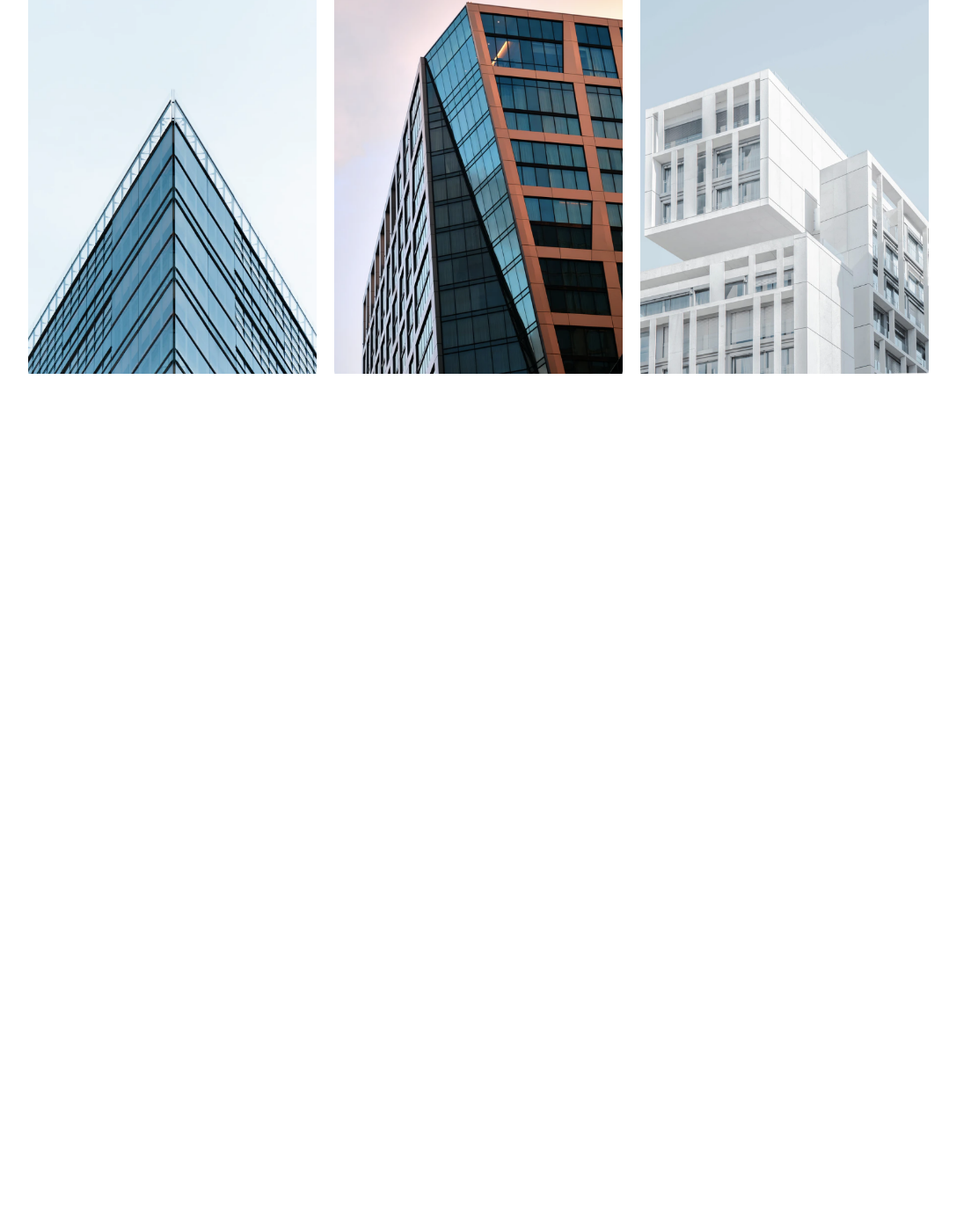
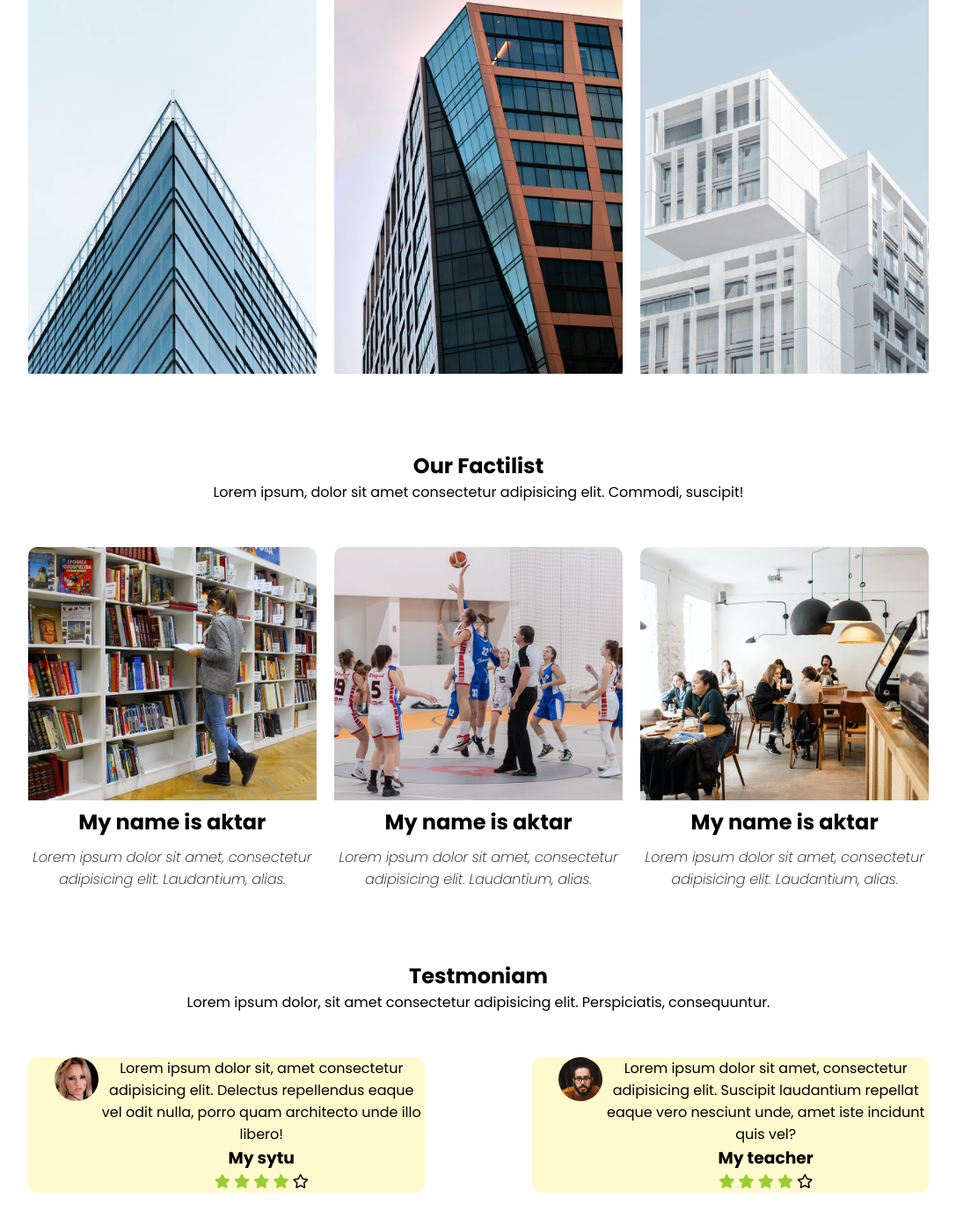
Before and after one commit to mdaktarhossen/my-east-tutiral-project-one, a plain HTML site: page index.html in a window 1280 px wide. Shown: the part 1363-2749 px from the top of the page at 88% size, without its empty margins (96-1183 px from the left). Before the commit the page ends 1825 px from the top, so only its background shows below. Drawn offline with Linux system fonts and the light colour scheme.

Commit message:
project done

```diff
--- a/index.html
+++ b/index.html
@@ -10,8 +10,15 @@
       href="https://fonts.googleapis.com/css2?family=Nunito:ital,wght@0,200;1,200;1,300;1,700&family=Open+Sans:ital@0;1&family=Poppins:ital,wght@0,300;0,400;0,600;0,700;1,100;1,200&display=swap"
       rel="stylesheet"
     />
+    <link rel="stylesheet" href="style.css" />
+    <link
+      rel="stylesheet"
+      href="https://pro.fontawesome.com/releases/v5.10.0/css/all.css"
+      integrity="sha384-AYmEC3Yw5cVb3ZcuHtOA93w35dYTsvhLPVnYs9eStHfGJvOvKxVfELGroGkvsg+p"
+      crossorigin="anonymous"
+    />
+
     <title>Easy titural</title>
-    <link rel="stylesheet" href="style.css" />
   </head>
   <body>
     <header>
@@ -101,6 +108,84 @@
           </div>
         </div>
       </section>
+
+      <section class="factilist-section">
+        <h1>Our Factilist</h1>
+        <p>
+          Lorem ipsum, dolor sit amet consectetur adipisicing elit. Commodi,
+          suscipit!
+        </p>
+        <div class="row">
+          <div class="factilist">
+            <img src="./images/library.png" alt="" />
+            <h1>My name is aktar</h1>
+            <p>
+              Lorem ipsum dolor sit amet, consectetur adipisicing elit.
+              Laudantium, alias.
+            </p>
+          </div>
+          <div class="factilist">
+            <img src="./images/basketball.png" alt="" />
+            <h1>My name is aktar</h1>
+            <p>
+              Lorem ipsum dolor sit amet, consectetur adipisicing elit.
+              Laudantium, alias.
+            </p>
+          </div>
+          <div class="factilist">
+            <img src="./images/cafeteria.png" alt="" />
+            <h1>My name is aktar</h1>
+            <p>
+              Lorem ipsum dolor sit amet, consectetur adipisicing elit.
+              Laudantium, alias.
+            </p>
+          </div>
+        </div>
+      </section>
+
+      <section class="testmoniam-section">
+        <h1>Testmoniam</h1>
+        <p>
+          Lorem ipsum dolor, sit amet consectetur adipisicing elit.
+          Perspiciatis, consequuntur.
+        </p>
+
+        <div class="row">
+          <div class="testmoniam">
+            <img src="./images/user1.jpg" alt="" />
+            <article>
+              <p>
+                Lorem ipsum dolor sit, amet consectetur adipisicing elit.
+                Delectus repellendus eaque vel odit nulla, porro quam architecto
+                unde illo libero!
+              </p>
+              <h1>My sytu</h1>
+              <i class="fas fa-star"></i>
+              <i class="fas fa-star"></i>
+              <i class="fas fa-star"></i>
+              <i class="fas fa-star"></i>
+              <i class="far fa-star"></i>
+            </article>
+          </div>
+
+          <div class="testmoniam">
+            <img src="./images/user2.jpg" alt="" />
+            <article>
+              <p>
+                Lorem ipsum dolor sit amet, consectetur adipisicing elit.
+                Suscipit laudantium repellat eaque vero nesciunt unde, amet iste
+                incidunt quis vel?
+              </p>
+              <h1>My teacher</h1>
+              <i class="fas fa-star"></i>
+              <i class="fas fa-star"></i>
+              <i class="fas fa-star"></i>
+              <i class="fas fa-star"></i>
+              <i class="far fa-star"></i>
+            </article>
+          </div>
+        </div>
+      </section>
     </main>
   </body>
 </html>
--- a/style.css
+++ b/style.css
@@ -144,3 +144,55 @@ nav img {
   position: absolute;
   bottom: 50%;
 }
+
+/* section four */
+.factilist-section {
+  width: 80%;
+  margin: auto;
+  padding-top: 50px;
+  text-align: center;
+}
+.factilist {
+  flex-basis: 32%;
+  border-radius: 10px;
+  position: relative;
+  margin-bottom: 30px;
+  overflow: hidden;
+}
+.factilist img {
+  width: 100%;
+}
+.factilist h1 {
+  text-align: center;
+}
+.factilist p {
+  padding: 0;
+  margin-top: 10px;
+  font-style: italic;
+}
+
+/* section-five */
+.testmoniam-section {
+  width: 80%;
+  margin: auto;
+  padding-top: 50px;
+  text-align: center;
+}
+.testmoniam {
+  display: flex;
+  flex-basis: 44%;
+  border-radius: 10px;
+  position: relative;
+  margin-bottom: 30px;
+  overflow: hidden;
+  background: lemonchiffon;
+  cursor: pointer;
+}
+.testmoniam img {
+  height: 50px;
+  border-radius: 50%;
+  margin-left: 30px;
+}
+.testmoniam .fas{
+  color: yellowgreen;
+}
```
